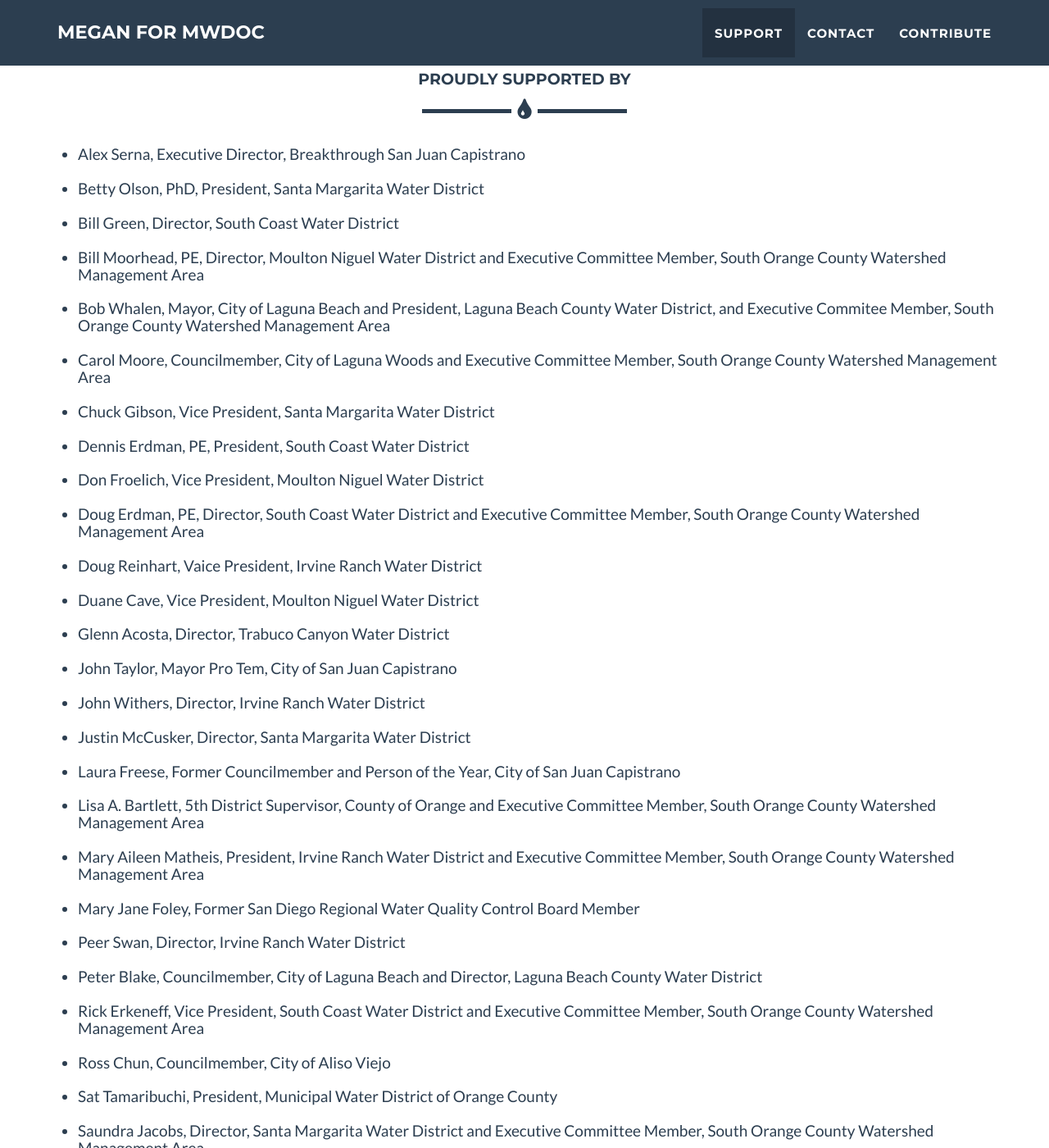
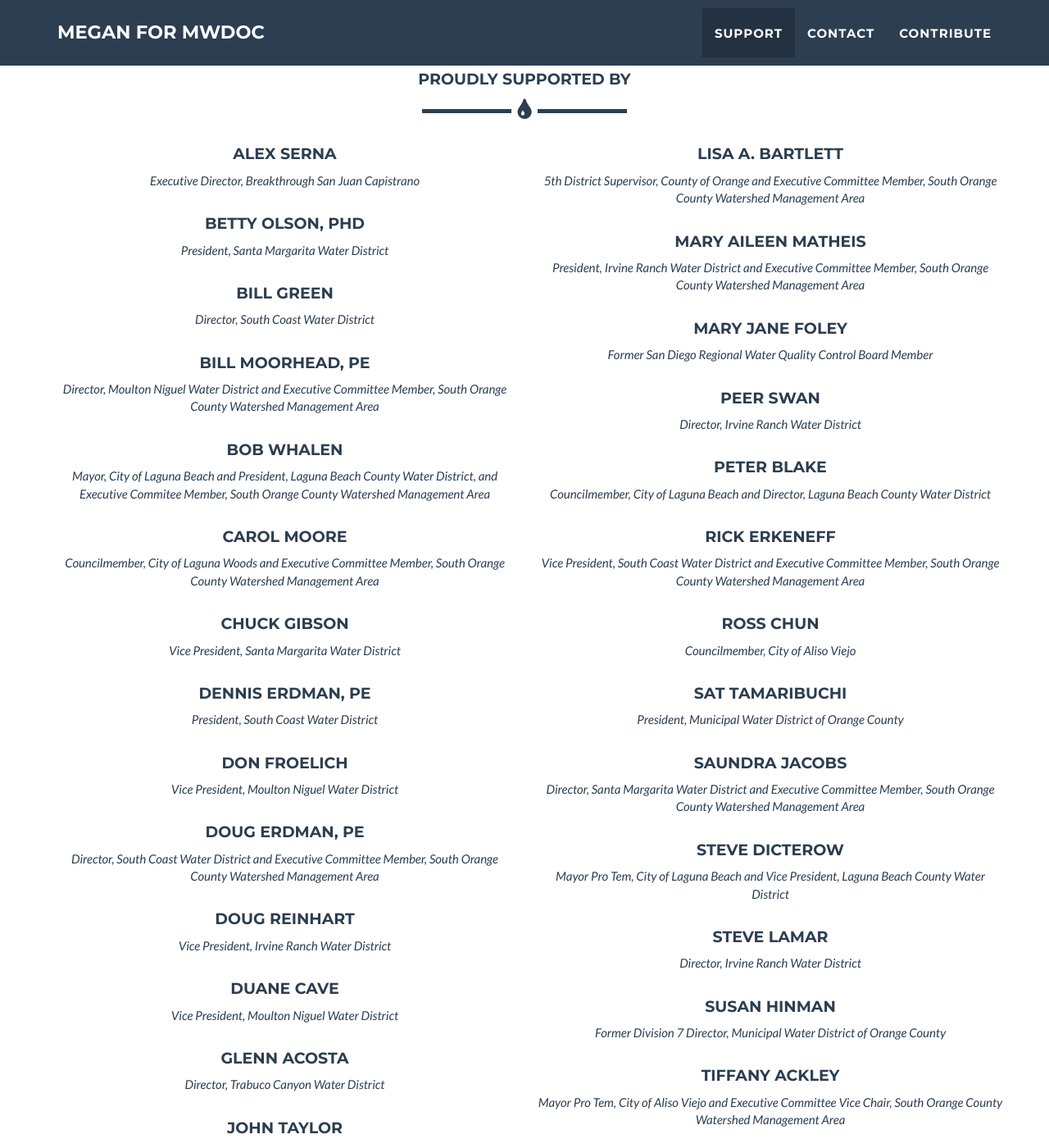
Before and after one commit to dropbar/m4m, a Jekyll site: the page built from _posts/2014-07-18-project-1.markdown, in a window 1280 px wide and 1400 px high, scrolled down 5763 px. Shown: the whole window at 82% size. Built offline with Jekyll 4.4.1, drawn with Linux system fonts in a browser that asks for light colours; some of the changed text lies outside the part shown.

Commit message:
new support

```diff
--- a/_includes/support.html
+++ b/_includes/support.html
@@ -8,39 +8,45 @@
                 </div>
 			</div>
 			<div class="row">
-			    <ul class="h4">
-				    <li>Alex Serna, Executive Director, Breakthrough San Juan Capistrano</li></br>
-                    <li>Betty Olson, PhD, President, Santa Margarita Water District</li></br>
-                    <li>Bill Green, Director, South Coast Water District</li></br>
-                    <li>Bill Moorhead, PE, Director, Moulton Niguel Water District and Executive Committee Member, South Orange County Watershed Management Area</li></br>
-					<li>Bob Whalen, Mayor, City of Laguna Beach and President, Laguna Beach County Water District, and Executive Commitee Member, South Orange County Watershed Management Area</li></br>
-                    <li>Carol Moore, Councilmember, City of Laguna Woods and Executive Committee Member, South Orange County Watershed Management Area </li></br>
-                    <li>Chuck Gibson, Vice President, Santa Margarita Water District</li></br>
-                    <li>Dennis Erdman, PE, President, South Coast Water District</li></br>
-                    <li>Don Froelich, Vice President, Moulton Niguel Water District</li></br>
-					<li>Doug Erdman, PE, Director, South Coast Water District and Executive Committee Member, South Orange County Watershed Management Area</li></br>
-					<li>Doug Reinhart, Vaice President, Irvine Ranch Water District</li></br>
-                    <li>Duane Cave, Vice President, Moulton Niguel Water District</li></br>
-					<li>Glenn Acosta, Director, Trabuco Canyon Water District</li></br>
-                    <li>John Taylor, Mayor Pro Tem, City of San Juan Capistrano</li></br>
-					<li>John Withers, Director, Irvine Ranch Water District</li></br>
-                    <li>Justin McCusker, Director, Santa Margarita Water District</li></br>
-					<li>Laura Freese, Former Councilmember and Person of the Year, City of San Juan Capistrano</li></br>
-                    <li>Lisa A. Bartlett, 5th District Supervisor, County of Orange and Executive Committee Member, South Orange County Watershed Management Area</li></br>
-					<li>Mary Aileen Matheis, President, Irvine Ranch Water District and Executive Committee Member, South Orange County Watershed Management Area</li></br>
-					<li>Mary Jane Foley, Former San Diego Regional Water Quality Control Board Member</li></br>
-					<li>Peer Swan, Director, Irvine Ranch Water District</li></br>
-					<li>Peter Blake, Councilmember, City of Laguna Beach and Director, Laguna Beach County Water District</li></br>
-                    <li>Rick Erkeneff, Vice President, South Coast Water District and Executive Committee Member, South Orange County Watershed Management Area</li></br>
-					<li>Ross Chun, Councilmember, City of Aliso Viejo</li></br>
-					<li>Sat Tamaribuchi, President, Municipal Water District of Orange County</li></br>
-                    <li>Saundra Jacobs, Director, Santa Margarita Water District and Executive Committee Member, South Orange County Watershed Management Area</li></br>
-					<li>Steve Dicterow, Mayor Pro Tem, City of Laguna Beach and Vice President, Laguna Beach County Water District</li></br>
-					<li>Steve LaMar, Director, Irvine Ranch Water District</li></br>
-					<li>Susan Hinman, Former Division 7 Director, Municipal Water District of Orange County</li></br>
-                    <li>Tiffany Ackley, Mayor Pro Tem, City of Aliso Viejo and Executive Committee Vice Chair, South Orange County Watershed Management Area</li></br>
-					<li>Troy Bourne, Mayor, City of San Juan Capistrano</li><br/>
-                    <li>Wayne Rayfield, Director, South Coast Water District</li></br>
+                <div class="col-lg-6 text-center">
+			    <ul class="list-unstyled">
+				    <li><h4>Alex Serna</h4><em>Executive Director, Breakthrough San Juan Capistrano</em></li></br>
+                    <li><h4>Betty Olson, PhD</h4><em>President, Santa Margarita Water District</em></li></br>
+                    <li><h4>Bill Green</h4><em>Director, South Coast Water District</em></li></br>
+                    <li><h4>Bill Moorhead, PE</h4><em>Director, Moulton Niguel Water District and Executive Committee Member, South Orange County Watershed Management Area</em></li></br>
+					<li><h4>Bob Whalen</h4><em>Mayor, City of Laguna Beach and President, Laguna Beach County Water District, and Executive Commitee Member, South Orange County Watershed Management Area</em></li></br>
+                    <li><h4>Carol Moore</h4><em>Councilmember, City of Laguna Woods and Executive Committee Member, South Orange County Watershed Management Area</em></li></br>
+                    <li><h4>Chuck Gibson</h4><em>Vice President, Santa Margarita Water District</em></li></br>
+                    <li><h4>Dennis Erdman, PE</h4><em>President, South Coast Water District</em></li></br>
+                    <li><h4>Don Froelich</h4><em>Vice President, Moulton Niguel Water District</em></li></br>
+					<li><h4>Doug Erdman, PE</h4><em>Director, South Coast Water District and Executive Committee Member, South Orange County Watershed Management Area</em></li></br>
+					<li><h4>Doug Reinhart</h4><em>Vice President, Irvine Ranch Water District</em></li></br>
+                    <li><h4>Duane Cave</h4><em>Vice President, Moulton Niguel Water District</em></li></br>
+					<li><h4>Glenn Acosta</h4><em>Director, Trabuco Canyon Water District</em></li></br>
+                    <li><h4>John Taylor</h4><em>Mayor Pro Tem, City of San Juan Capistrano</em></li></br>
+					<li><h4>John Withers</h4><em>Director, Irvine Ranch Water District</em></li></br>
+                    <li><h4>Justin McCusker</h4><em>Director, Santa Margarita Water District</em></li></br>
+					<li><h4>Laura Freese</h4><em>Former Councilmember and Person of the Year, City of San Juan Capistrano</em></li></br>
+                </ul>
+                </div>
+            <div class="row">
+                <div class="col-lg-6 text-center">
+                <ul class="list-unstyled">
+                    <li><h4>Lisa A. Bartlett</h4><em>5th District Supervisor, County of Orange and Executive Committee Member, South Orange County Watershed Management Area</em></li></br>
+					<li><h4>Mary Aileen Matheis</h4><em>President, Irvine Ranch Water District and Executive Committee Member, South Orange County Watershed Management Area</em></li></br>
+					<li><h4>Mary Jane Foley</h4><em>Former San Diego Regional Water Quality Control Board Member</em></li></br>
+					<li><h4>Peer Swan</h4><em>Director, Irvine Ranch Water District</em></li></br>
+					<li><h4>Peter Blake</h4><em>Councilmember, City of Laguna Beach and Director, Laguna Beach County Water District</em></li></br>
+                    <li><h4>Rick Erkeneff</h4><em>Vice President, South Coast Water District and Executive Committee Member, South Orange County Watershed Management Area</em></li></br>
+					<li><h4>Ross Chun</h4><em>Councilmember, City of Aliso Viejo</em></li></br>
+					<li><h4>Sat Tamaribuchi</h4><em>President, Municipal Water District of Orange County</em></li></br>
+                    <li><h4>Saundra Jacobs</h4><em>Director, Santa Margarita Water District and Executive Committee Member, South Orange County Watershed Management Area</em></li></br>
+					<li><h4>Steve Dicterow</h4><em>Mayor Pro Tem, City of Laguna Beach and Vice President, Laguna Beach County Water District</em></li></br>
+					<li><h4>Steve LaMar</h4><em>Director, Irvine Ranch Water District</em></li></br>
+					<li><h4>Susan Hinman</h4><em>Former Division 7 Director, Municipal Water District of Orange County</em></li></br>
+                    <li><h4>Tiffany Ackley</h4><em>Mayor Pro Tem, City of Aliso Viejo and Executive Committee Vice Chair, South Orange County Watershed Management Area</em></li></br>
+					<li><h4>Troy Bourne</h4><em>Mayor, City of San Juan Capistrano</em></li><br/>
+                    <li><h4>Wayne Rayfield</h4><em>Director, South Coast Water District</em></li></br>
 				</ul>
 			</div>
         </div>
```
